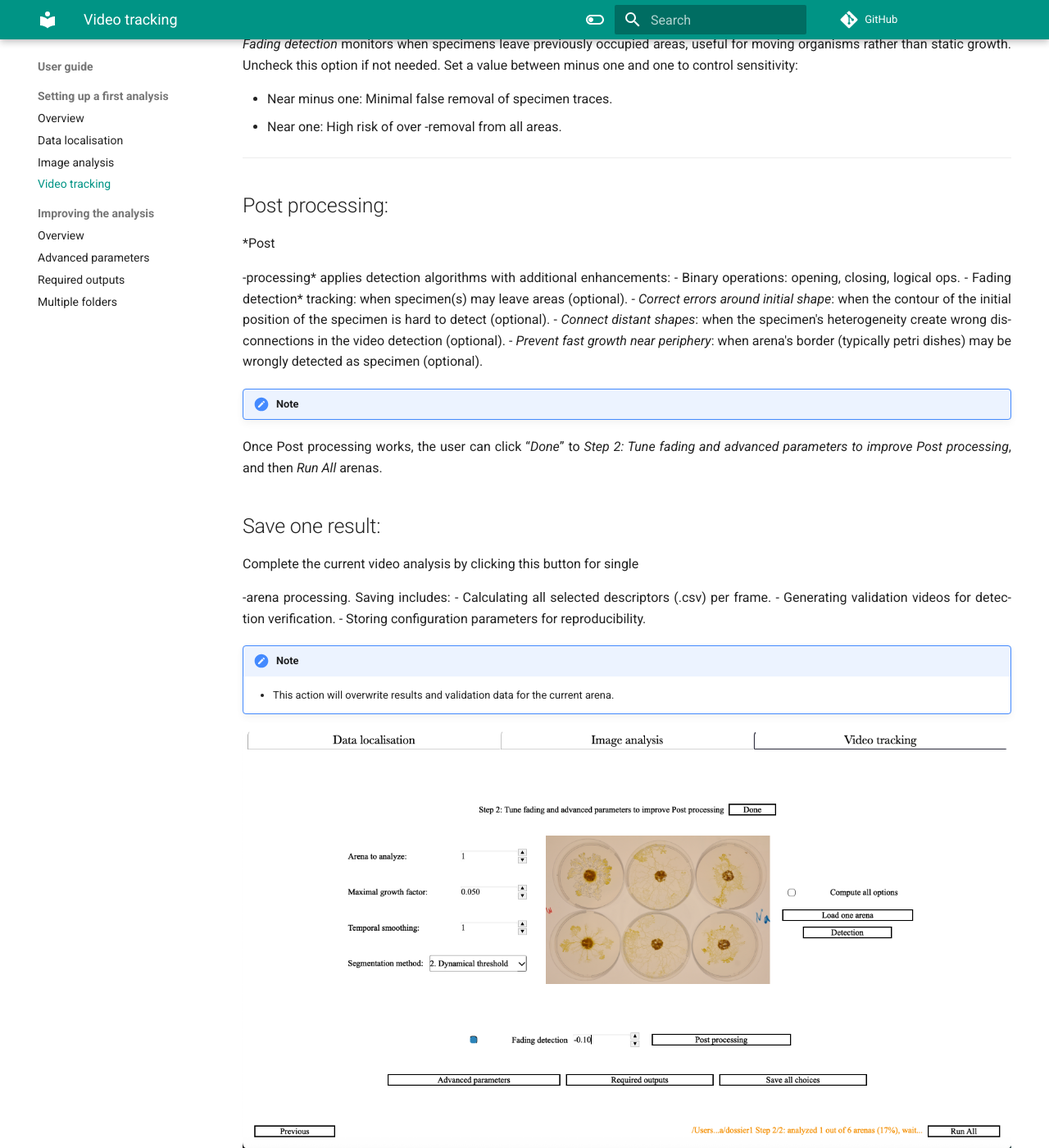
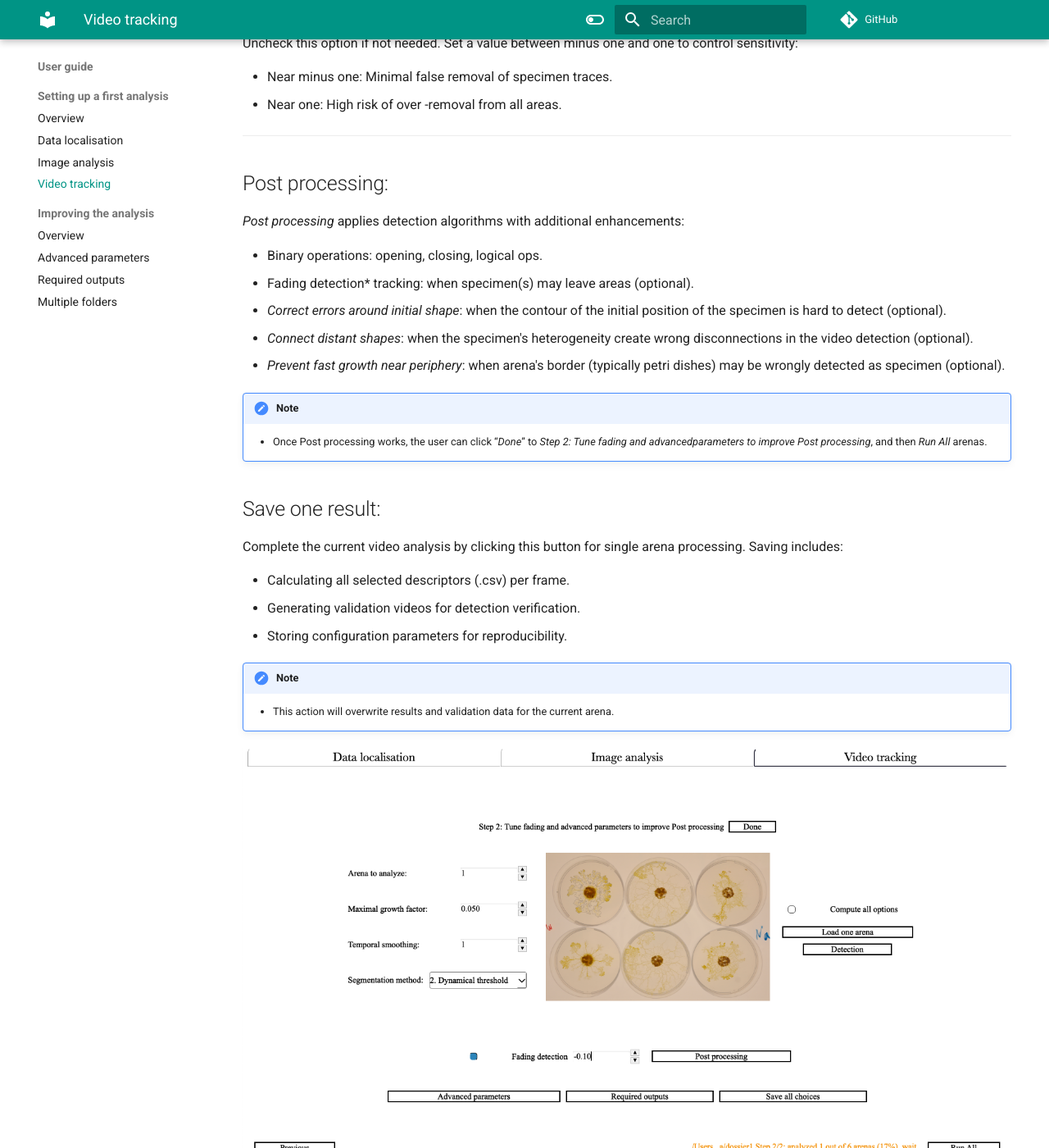
Before and after one commit to Aurele-B/Cellects, an MkDocs documentation site: the page built from doc/first-analysis/video-tracking.md, in a window 1280 px wide and 1400 px high, scrolled down 3695 px. Shown: the whole window at 82% size. Built offline with MkDocs 1.6.1 and Material for MkDocs 9.7.7, drawn with Linux system fonts in a browser that asks for light colours; comment, search, counter and statistics services are not loaded; some of the changed text lies outside the part shown.

Commit message:
Typos in doc

```diff
--- a/doc/first-analysis/video-tracking.md
+++ b/doc/first-analysis/video-tracking.md
@@ -88,7 +87,7 @@ displays the first frame of that arena's video. Click *Read* to review the full
 <!-- START_Detection -->
 ## Detection:
 *Detection* applies a (or all) segmentation methods to one arena. Once finished, click *Read*  to
-view the detection result. If correct, answer *Done* to proceed with tuning parameters for  post
+view the detection result. If correct, answer *Done* to proceed with tuning parameters for post
 processing.
 
 <!-- END_Detection -->
@@ -124,9 +123,8 @@ one and one to control sensitivity:
 
 <!-- START_Post_processing -->
 ## Post processing:
-*Post
+*Post processing* applies detection algorithms with additional enhancements:
 
--processing* applies detection algorithms with additional enhancements:
 - Binary operations: opening, closing, logical ops.
 - Fading detection* tracking: when specimen(s) may leave areas (optional).
 - *Correct errors around initial shape*: when the contour of the initial position of the specimen is
@@ -136,16 +134,15 @@ video detection (optional).
 - *Prevent fast growth near periphery*: when arena's border (typically petri dishes) may be wrongly
 detected as specimen (optional).
 !!! note
- Once Post processing works, the user can click “*Done*” to *Step 2: Tune fading and advanced
-parameters to improve Post processing*, and then *Run All* arenas.
 
+	 - Once Post processing works, the user can click “*Done*” to *Step 2: Tune fading and advancedparameters to improve Post processing*, and then *Run All* arenas.
 <!-- END_Post_processing -->
 
 <!-- START_Save_one_result -->
 ## Save one result:
-Complete the current video analysis by clicking this button for single
+Complete the current video analysis by clicking this button for single arena processing. Saving
+includes:
 
--arena processing. Saving includes:
 - Calculating all selected descriptors (.csv) per frame.
 - Generating validation videos for detection verification.
 - Storing configuration parameters for reproducibility.
@@ -169,8 +166,7 @@ Apply validated parameters to all arenas by clicking *Run All*. This action:
 - Generates full
 -resolution video outputs (storage
 -intensive)
-- Processes videos sequentially with real
--time visualization
+- Processes videos sequentially with real time visualization
 - Calculates selected descriptors for each frame
 - Produces validation content at multiple intervals
 - Preserves current configuration settings
```
Also changed, not shown: other parts of doc/first-analysis/video-tracking.md (+1 -2 lines), doc/first-analysis/image-analysis.md (+2 -4 lines), 1 other file.
